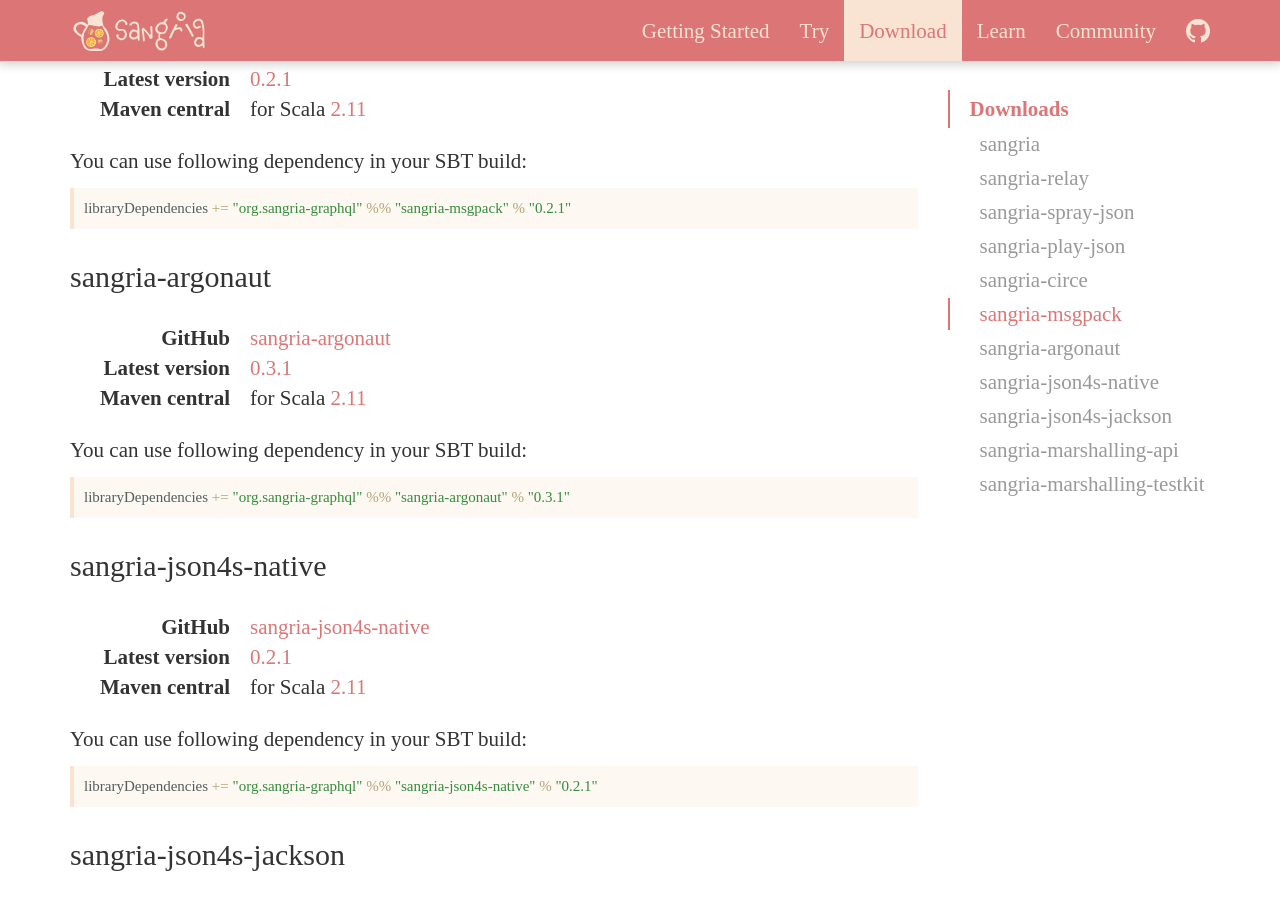
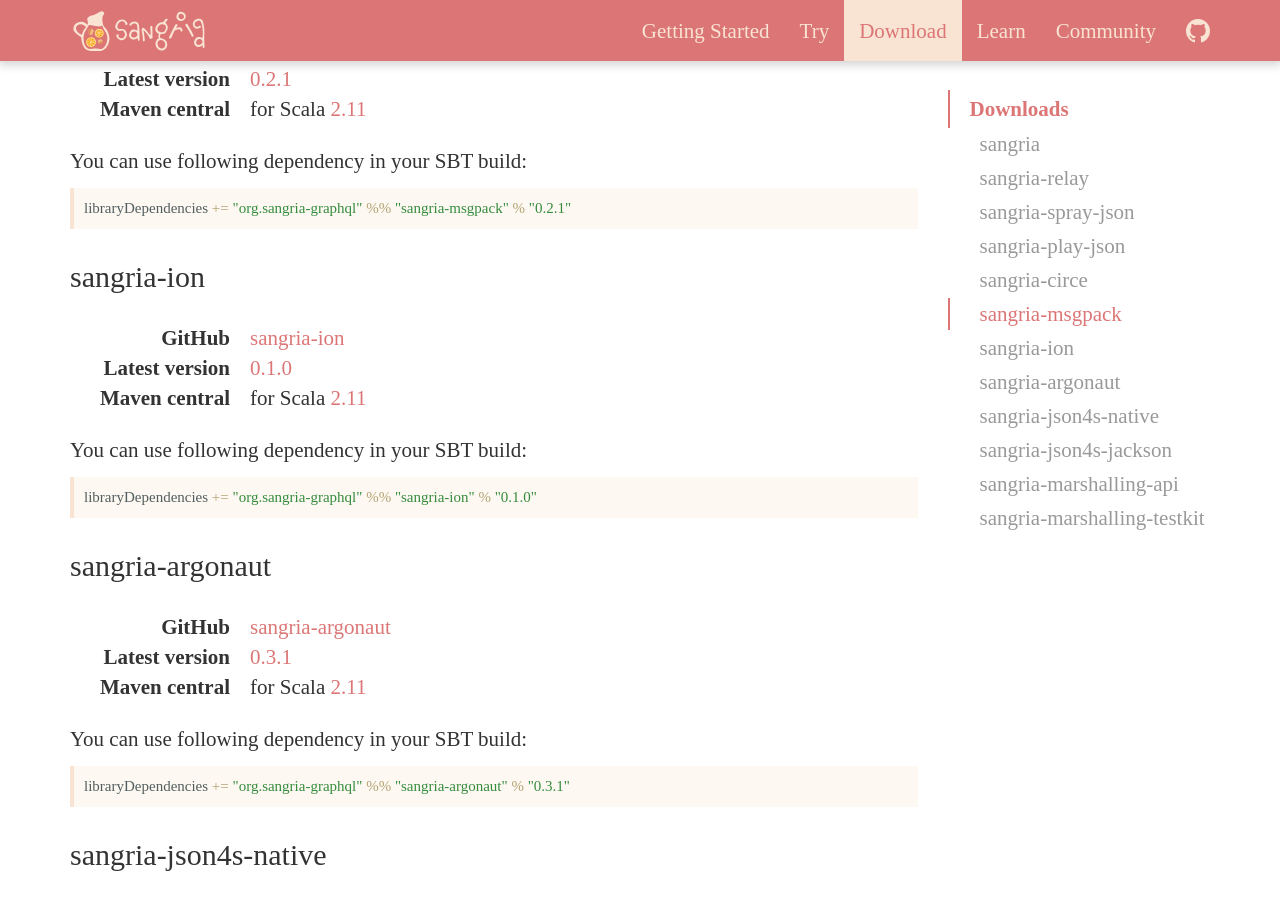
Before and after one commit to sangria-graphql/sangria-graphql.github.io, a Jekyll site: the page built from download.md, in a window 1280 px wide and 900 px high, scrolled down 1727 px. Built offline with Jekyll 4.4.1, drawn with Linux system fonts in a browser that asks for light colours.

Commit message:
Introduced Amazon Ion support

````diff
--- a/_config.yml
+++ b/_config.yml
@@ -15,6 +15,7 @@
   sangria-json4s-jackson: 0.3.1
   sangria-circe: 0.4.4
   sangria-msgpack: 0.2.1
+  sangria-ion: 0.1.0
   sangria-argonaut: 0.3.1
   sangria-marshalling-api: 0.2.1
   sangria-marshalling-testkit: 0.2.1
@@ -38,6 +39,7 @@
     sangria-json4s-jackson: https://github.com/sangria-graphql/sangria-json4s-jackson
     sangria-circe: https://github.com/sangria-graphql/sangria-circe
     sangria-msgpack: https://github.com/sangria-graphql/sangria-msgpack
+    sangria-ion: https://github.com/sangria-graphql/sangria-ion
     sangria-argonaut: https://github.com/sangria-graphql/sangria-argonaut
     sangria-marshalling-api: https://github.com/sangria-graphql/sangria-marshalling-api
     sangria-marshalling-testkit: https://github.com/sangria-graphql/sangria-marshalling-testkit
@@ -50,6 +52,7 @@
     sangria-json4s-jackson: http://search.maven.org/#artifactdetails%7Corg.sangria-graphql%7Csangria-json4s-jackson_
     sangria-circe: http://search.maven.org/#artifactdetails%7Corg.sangria-graphql%7Csangria-circe_
     sangria-msgpack: http://search.maven.org/#artifactdetails%7Corg.sangria-graphql%7Csangria-msgpack_
+    sangria-ion: http://search.maven.org/#artifactdetails%7Corg.sangria-graphql%7Csangria-ion_
     sangria-argonaut: http://search.maven.org/#artifactdetails%7Corg.sangria-graphql%7Csangria-argonaut_
     sangria-marshalling-api: http://search.maven.org/#artifactdetails%7Corg.sangria-graphql%7Csangria-marshalling-api_
     sangria-marshalling-testkit: http://search.maven.org/#artifactdetails%7Corg.sangria-graphql%7Csangria-marshalling-testkit_
@@ -62,6 +65,7 @@
     sangria-json4s-jackson: https://github.com/sangria-graphql/sangria-json4s-jackson/issues
     sangria-circe: https://github.com/sangria-graphql/sangria-circe/issues
     sangria-msgpack: https://github.com/sangria-graphql/sangria-msgpack/issues
+    sangria-ion: https://github.com/sangria-graphql/sangria-ion/issues
     sangria-argonaut: https://github.com/sangria-graphql/sangria-argonaut/issues
     sangria-marshalling-api: https://github.com/sangria-graphql/sangria-marshalling-api/issues
     sangria-marshalling-testkit: https://github.com/sangria-graphql/sangria-marshalling-testkit/issues
@@ -74,6 +78,7 @@
     sangria-json4s-jackson: https://github.com/sangria-graphql/sangria-json4s-jackson/releases
     sangria-circe: https://github.com/sangria-graphql/sangria-circe/releases
     sangria-msgpack: https://github.com/sangria-graphql/sangria-msgpack/releases
+    sangria-ion: https://github.com/sangria-graphql/sangria-ion/releases
     sangria-argonaut: https://github.com/sangria-graphql/sangria-argonaut/releases
     sangria-marshalling-api: https://github.com/sangria-graphql/sangria-marshalling-api/releases
     sangria-marshalling-testkit: https://github.com/sangria-graphql/sangria-marshalling-testkit/releases
--- a/download.md
+++ b/download.md
@@ -106,6 +106,22 @@
 libraryDependencies += "{{site.groupId}}" %% "sangria-msgpack" % "{{site.version.sangria-msgpack}}"
 ```
 
+### sangria-ion
+
+<dl class="dl-horizontal">
+  <dt>GitHub</dt><dd><a target="_blank" href="{{site.link.repo.sangria-msgpack}}">sangria-ion</a></dd>
+  <dt>Latest version</dt><dd><a target="_blank" href="{{site.link.releases.sangria-ion}}">{{site.version.sangria-ion}}</a></dd>
+  <dt>Maven central</dt><dd>
+    for Scala <a target="_blank" href="{{site.link.maven.sangria-ion}}2.11%7C{{site.version.sangria-ion}}%7Cjar">2.11</a>
+  </dd>
+</dl>
+
+You can use following dependency in your SBT build:
+
+```scala
+libraryDependencies += "{{site.groupId}}" %% "sangria-ion" % "{{site.version.sangria-ion}}"
+```
+
 ### sangria-argonaut
 
 <dl class="dl-horizontal">
````
Also changed, not shown: getting-started.md (+2 -0 lines), learn.md (+3 -0 lines).
